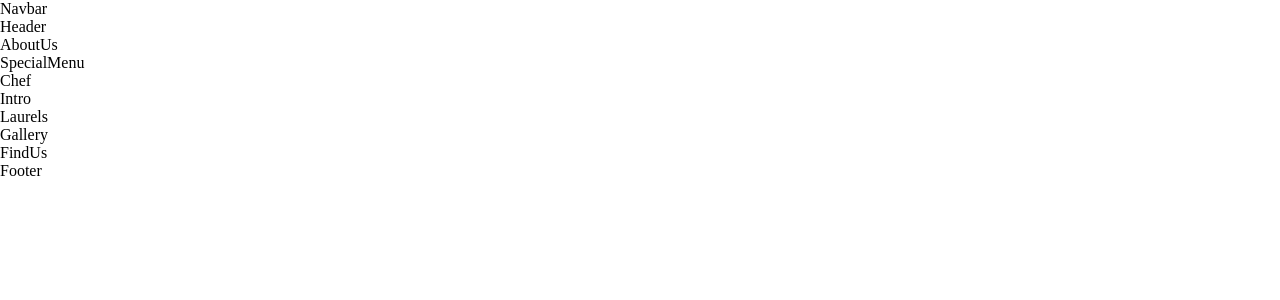
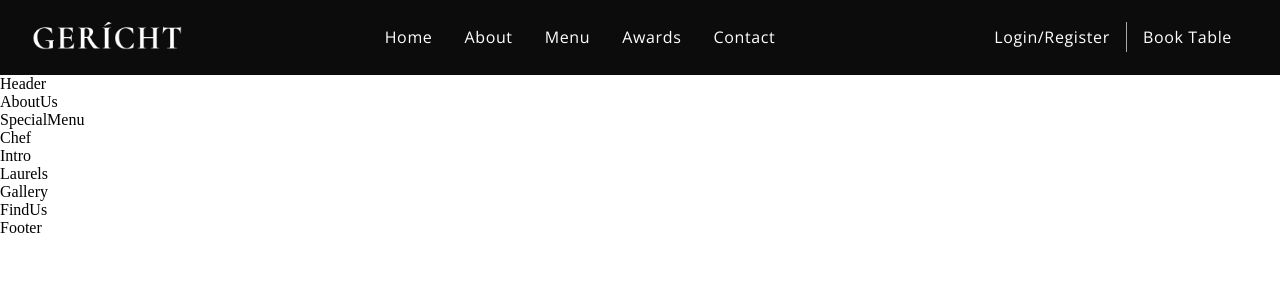
Before and after one commit to jessjohn1539/restaurant-website, a React (Create React App) app: page / in a window 1280 px wide. Shown: the top 300 px of the page. Built offline with nearby package versions, Linux system fonts and the light colour scheme; a web font is replaced by a local one.

Commit message:
modified:   src/components/Navbar/Navbar.jsx

```diff
--- a/src/components/Navbar/Navbar.css
+++ b/src/components/Navbar/Navbar.css
@@ -0,0 +1,90 @@
+.app__navbar {
+    width: 100%;
+    display: flex;
+    justify-content: space-between;
+    align-items: center;
+    background: var(--color-black);
+    padding: 1rem 2rem;
+}
+
+.app__navbar-logo {
+    display: flex;
+    justify-content: flex-start;
+    align-items: center;
+}
+
+.app__navbar-logo img {
+    width: 150px;
+}
+
+.app__navbar-links {
+    flex: 1;
+    display: flex;
+    justify-content: center;
+    align-items: center;
+    list-style: none;
+}
+
+.app__navbar-links li {
+    margin: 0 1rem;
+    cursor: pointer;
+}
+
+.app__navbar-links li:hover {
+    color: var(--color-grey);
+}
+
+.app__navbar-login {
+    display: flex;
+    justify-content: flex-end;
+    align-items: center;
+}
+
+.app__navbar-login a {
+    margin: 0 1rem;
+    text-decoration: none;
+    transition: 0.5s ease;
+}
+
+.app__navbar-login a:hover {
+    border-bottom: 1px solid var(--color-golden);
+}
+
+.app__navbar-login div {
+    width: 1px;
+    height: 30px;
+    background-color: var(--color-grey);
+}
+
+.app__navbar-smallscreen {
+    display: none;
+}
+
+.app__navbar-smallscreen_overlay {
+    position: fixed;
+    top: 0;
+    left: 0;
+    width: 100%;
+    height: 100%;
+    background: var(--color-black);
+    transition: 0.5s ease;
+    flex-direction: column;
+    z-index: 5;
+
+}
+.app__navbar-smallscreen_overlay .overlay__close{
+    font-size: 27px;
+    color: var(--color-golden);
+    cursor: pointer;
+    position: absolute;
+    top: 20px;
+    right: 20px;
+}
+@media screen and (max-width: 1150px){
+    .app__navbar-links{
+        display: none;
+    }
+    .app__navbar-smallscreen{
+        display: flex;
+    }
+}
--- a/src/components/Navbar/Navbar.jsx
+++ b/src/components/Navbar/Navbar.jsx
@@ -1,11 +1,48 @@
-import React from 'react';
-
+import React, { useState } from 'react';
 import './Navbar.css';
 
-const Navbar = () => (
-  <div>
-    Navbar
-  </div>
-);
+import { GiHamburgerMenu } from 'react-icons/gi';
+import { MdOutlineRestaurantMenu } from 'react-icons/md';
+import images from '../../constants/images';
+
+const Navbar = () => {
+
+  const [toggleMenu, setToggleMenu] = useState(false);
+
+  return (
+    <nav className="app__navbar">
+      <div className="app__navbar-logo">
+        <img src={images.gericht} alt="app logo" />
+      </div>
+      <ul className="app__navbar-links">
+        <li className="p__opensans"><a href="#home">Home</a></li>
+        <li className="p__opensans"><a href="#about">About</a></li>
+        <li className="p__opensans"><a href="#menu">Menu</a></li>
+        <li className="p__opensans"><a href="#awards">Awards</a></li>
+        <li className="p__opensans"><a href="#contact">Contact</a></li>
+      </ul>
+      <div className="app__navbar-login">
+        <a href="#login" className="p__opensans">Login/Register</a>
+        <div />
+        <a href="/" className="p__opensans">Book table</a>
+      </div>
+      <div className="app__navbar-smallscreen">
+        <GiHamburgerMenu color='#fff' fontSize={27} onClick={() => setToggleMenu(true)} />
+        {toggleMenu && (
+          <div className="app__navbar-smallscreen_overlay flex-center slide-bottom" onClick={() => setToggleMenu(false)}>
+            <ul className="app__navbar-smallscreen-links">
+              <li className="p__opensans"><a href="#home">Home</a></li>
+              <li className="p__opensans"><a href="#about">About</a></li>
+              <li className="p__opensans"><a href="#menu">Menu</a></li>
+              <li className="p__opensans"><a href="#awards">Awards</a></li>
+              <li className="p__opensans"><a href="#contact">Contact</a></li>
+            </ul>
+          </div>
+        )}
+
+      </div>
+    </nav>
+  )
+}
 
 export default Navbar;
```
